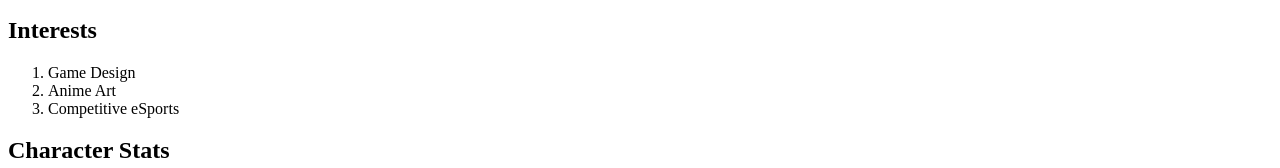
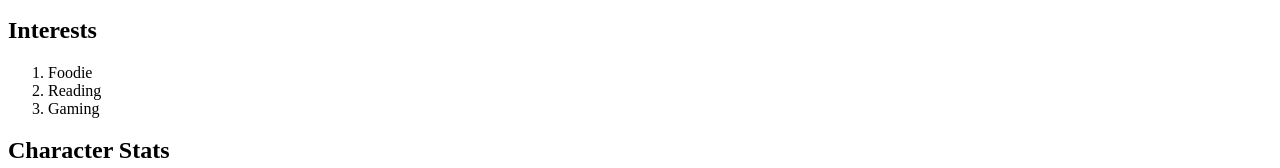
Before and after one commit to n01763558GarvDugh/my-first-webpage, a plain HTML site: page index.html in a window 1280 px wide. Shown: the part 626-794 px from the top of the page. Drawn offline with Linux system fonts and the light colour scheme.

Commit message:
Update index.html

```diff
--- a/index.html
+++ b/index.html
@@ -17,9 +17,9 @@
 
     <h2>Interests</h2>
     <ol>
-        <li>Game Design</li>
-        <li>Anime Art</li>
-        <li>Competitive eSports</li>
+        <li>Foodie</li>
+        <li>Reading</li>
+        <li>Gaming</li>
     </ol>
 
     <h2>Character Stats</h2>
```
